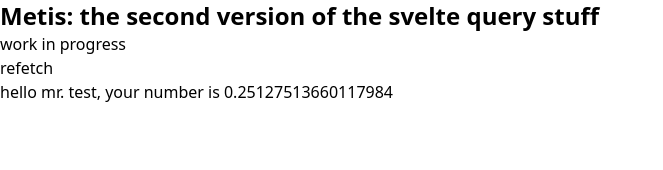
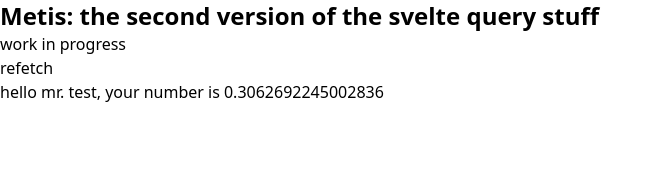
Before and after one commit to bmdavis419/effect-plus-sveltekit, a SvelteKit app: page /metis in a window 1280 px wide. Shown: the top 170 px of the page, without its empty margins (0-663 px from the left). Built offline with nearby package versions, Linux system fonts and the light colour scheme.

Commit message:
deeper effect testing

```diff
--- a/src/routes/metis/+page.svelte
+++ b/src/routes/metis/+page.svelte
@@ -5,23 +5,24 @@
 	const testQueryOptions = metisQueryOptions({
 		queryFn: ([name]) =>
 			Effect.gen(function* () {
-				console.log(`hello ${name}`);
+				const response = yield* Effect.promise(() => fetch(`/metis/demo`));
 
-				const randomNumber = Math.random();
-
-				yield* Effect.sleep(1000);
-
-				if (randomNumber < 0.5) {
-					return `hello mr. ${name}, your number is ${randomNumber}`;
-				} else {
-					yield* Effect.fail(new Error(`sorry ${name}, your number is too big :(`));
+				if (!response.ok) {
+					yield* Effect.fail(new Error(`something went wrong fetching: ${response.text}`));
 					return '';
 				}
+
+				const { randomNumber } = yield* Effect.promise(
+					() => response.json() as Promise<{ randomNumber: number }>
+				);
+
+				return `hello mr. ${name}, your number is ${randomNumber}`;
 			}),
 		queryKey: ['test'] as const
 	});
 
 	const testQuery = createMetisQuery(testQueryOptions);
+	$inspect(testQuery.error);
 </script>
 
 <div>
@@ -38,7 +39,7 @@
 {/if}
 
 {#if testQuery.error}
-	<div>error: {testQuery.error.message}</div>
+	<div>error: {String(testQuery.error)}</div>
 {/if}
 
 {#if testQuery.data}
--- /dev/null
+++ b/src/routes/metis/demo/+server.ts
@@ -0,0 +1,11 @@
+import { error, json } from '@sveltejs/kit';
+
+export const GET = () => {
+	const randomNumber = Math.random();
+
+	if (randomNumber < 0.5) {
+		return json({ randomNumber });
+	} else {
+		return error(500, 'sorry, your number is too big :(');
+	}
+};
```
